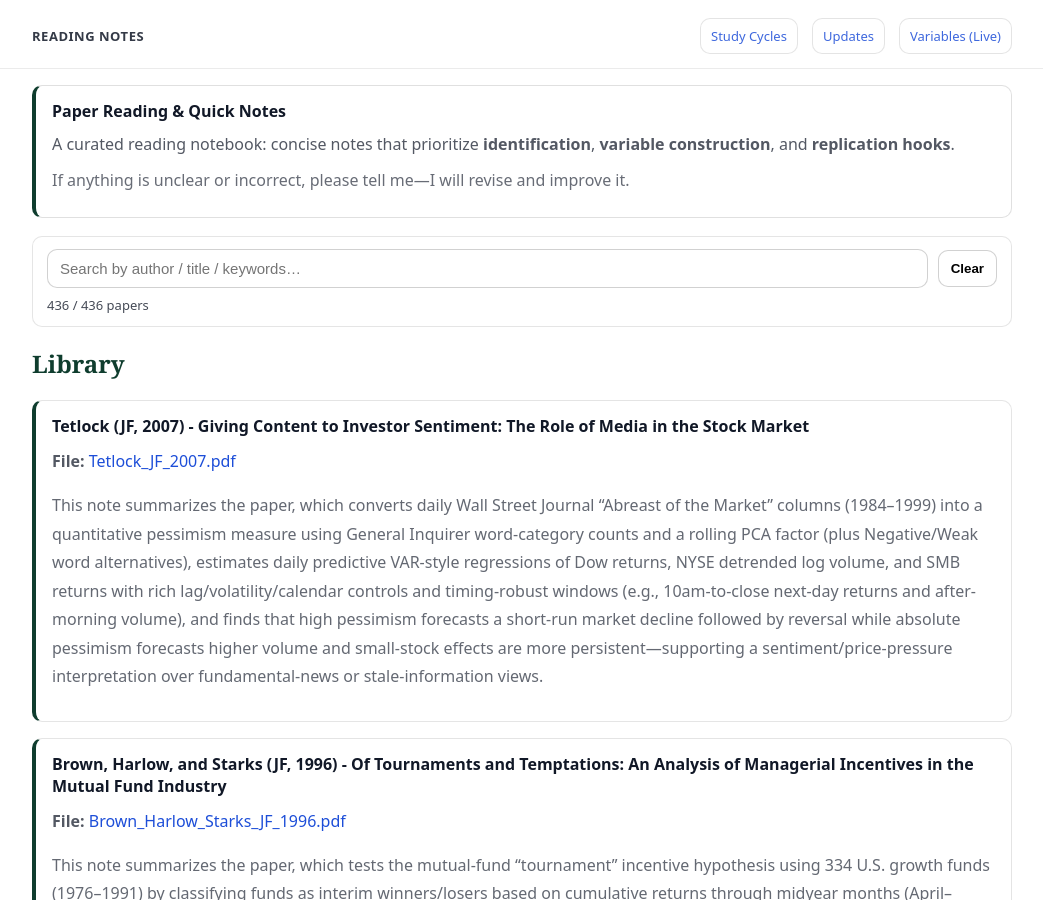
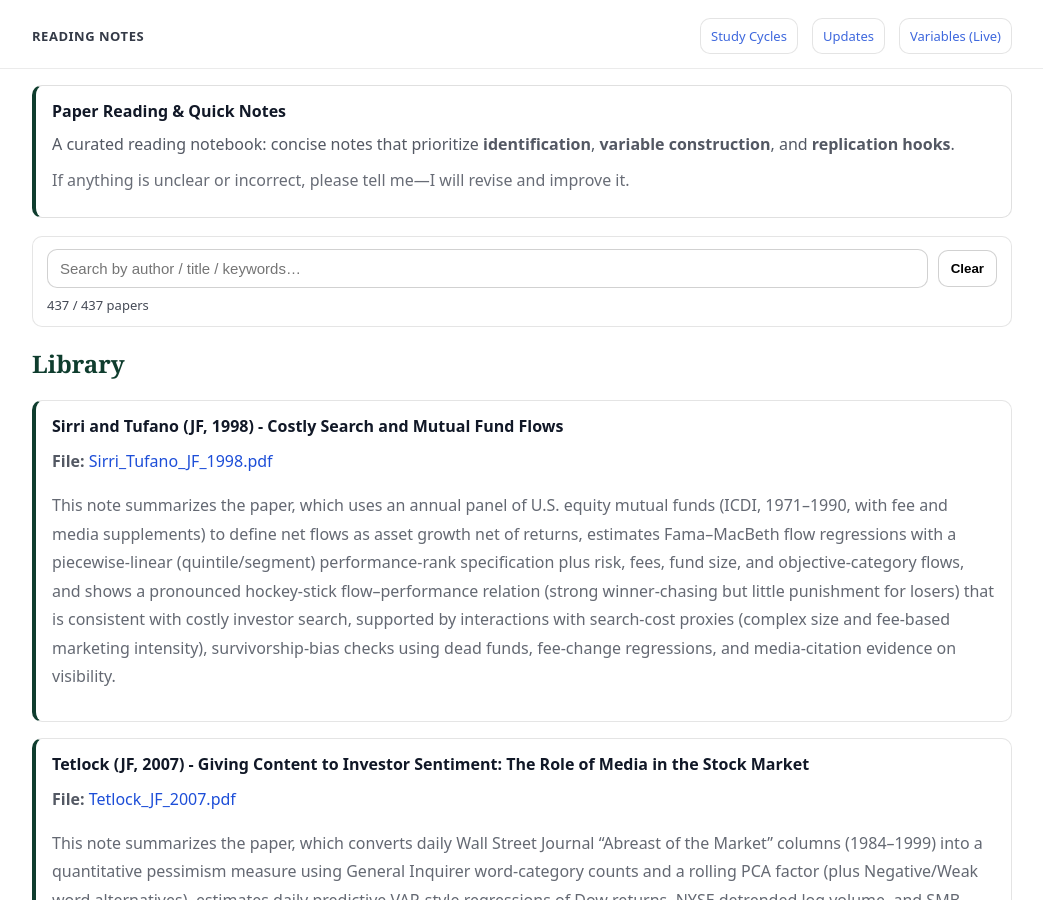
Before and after one commit to yaxinzn/study-archive, a Jekyll site: the page built from reading/index.md, in a window 1280 px wide and 900 px high. Shown: the whole window, without its empty margins (118-1161 px from the left). Built offline with Jekyll 4.4.1, drawn with Linux system fonts in a browser that asks for light colours.

Commit message:
Reading: add/update Sirri_Tufano_JF_1998.pdf

```diff
--- a/_data/reading.yml
+++ b/_data/reading.yml
@@ -1,3 +1,7 @@
+- title: "Sirri and Tufano (JF, 1998) - Costly Search and Mutual Fund Flows"
+  file: "Sirri_Tufano_JF_1998.pdf"
+  desc: "This note summarizes the paper, which uses an annual panel of U.S. equity mutual funds (ICDI, 1971–1990, with fee and media supplements) to define net flows as asset growth net of returns, estimates Fama–MacBeth flow regressions with a piecewise-linear (quintile/segment) performance-rank specification plus risk, fees, fund size, and objective-category flows, and shows a pronounced hockey-stick flow–performance relation (strong winner-chasing but little punishment for losers) that is consistent with costly investor search, supported by interactions with search-cost proxies (complex size and fee-based marketing intensity), survivorship-bias checks using dead funds, fee-change regressions, and media-citation evidence on visibility."
+
 - title: "Tetlock (JF, 2007) - Giving Content to Investor Sentiment: The Role of Media in the Stock Market"
   file: "Tetlock_JF_2007.pdf"
   desc: "This note summarizes the paper, which converts daily Wall Street Journal “Abreast of the Market” columns (1984–1999) into a quantitative pessimism measure using General Inquirer word-category counts and a rolling PCA factor (plus Negative/Weak word alternatives), estimates daily predictive VAR-style regressions of Dow returns, NYSE detrended log volume, and SMB returns with rich lag/volatility/calendar controls and timing-robust windows (e.g., 10am-to-close next-day returns and after-morning volume), and finds that high pessimism forecasts a short-run market decline followed by reversal while absolute pessimism forecasts higher volume and small-stock effects are more persistent—supporting a sentiment/price-pressure interpretation over fundamental-news or stale-information views."
```
Also changed, not shown: 1 other file.
